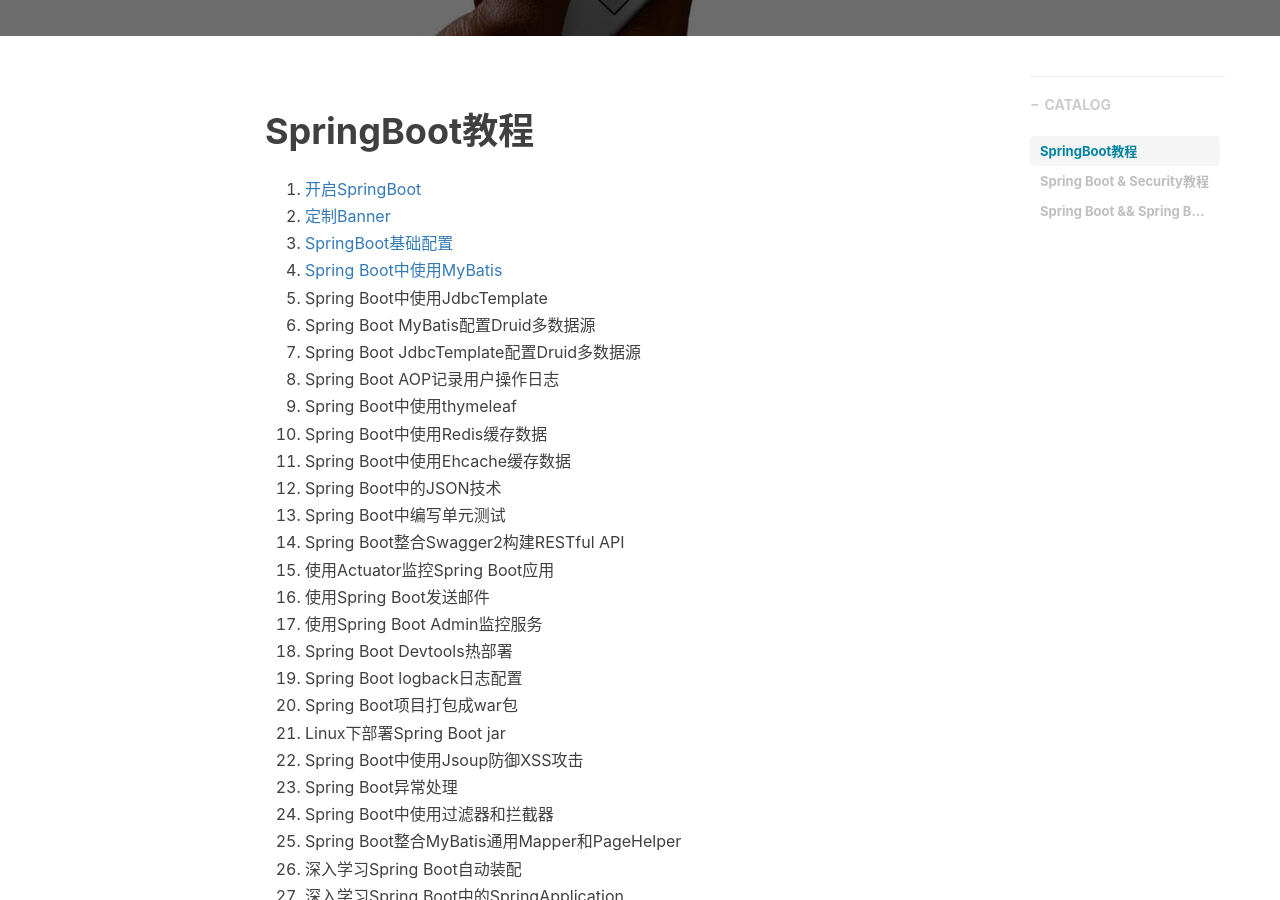
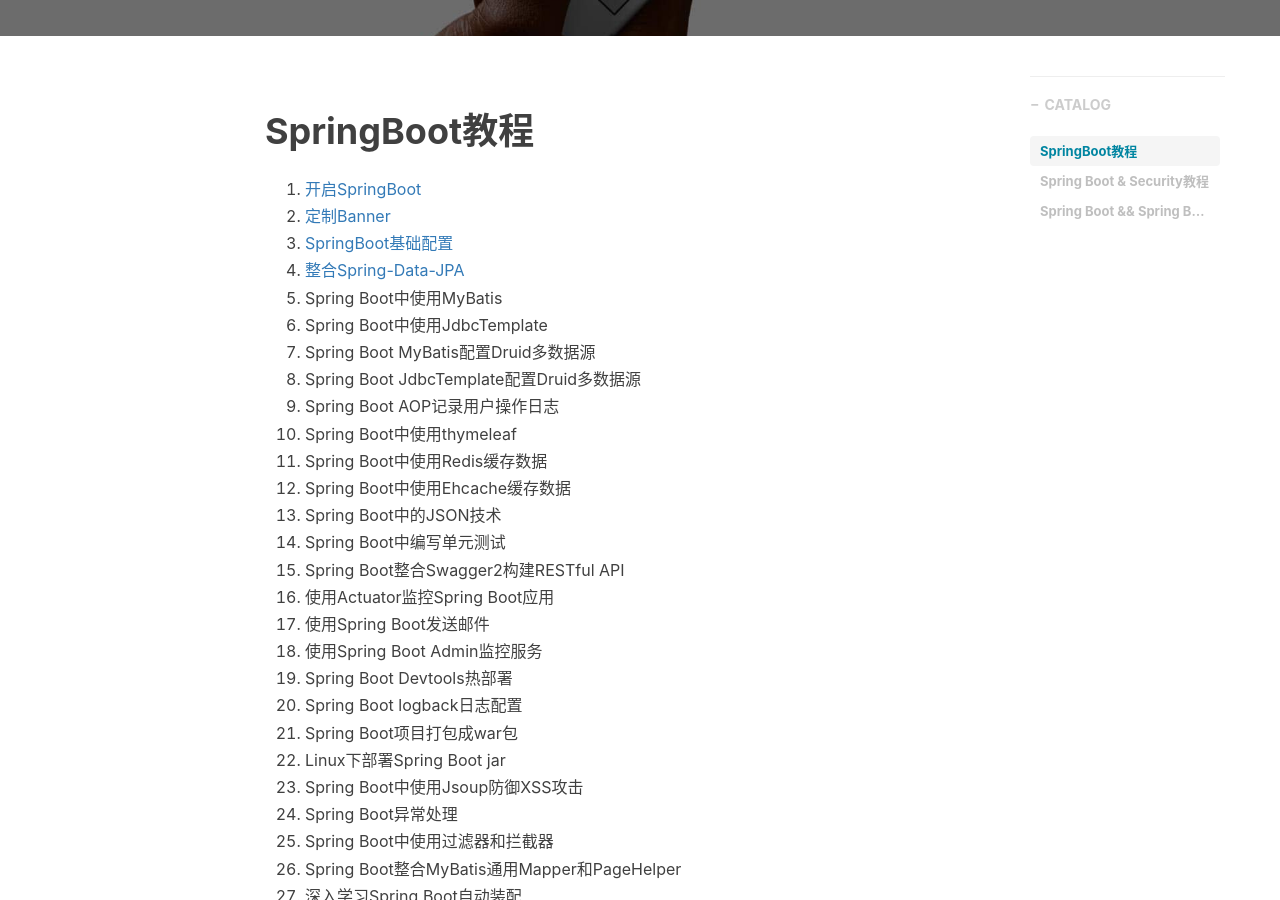
Before and after one commit to ChaoHappy/ChaoHappy.github.io, a Jekyll site: the page built from _posts/SpringBoot/SpringBoot教程/2222-02-22-SpringBoot2.0教程——目录.md, in a window 1280 px wide and 900 px high, scrolled down 421 px. Built offline with Jekyll 4.4.1, drawn with Linux system fonts in a browser that asks for light colours; nearby versions of some CDN libraries; comment, search, counter and statistics services are not loaded.

Commit message:
Update 2222-02-22-SpringBoot2.0教程——目录.md

```diff
--- a/_posts/SpringBoot/SpringBoot教程/2222-02-22-SpringBoot2.0教程——目录.md
+++ b/_posts/SpringBoot/SpringBoot教程/2222-02-22-SpringBoot2.0教程——目录.md
@@ -15,39 +15,40 @@
 1. [开启SpringBoot](https://chaohappy.github.io/2020/04/01/SpringBoot2.0%E6%95%99%E7%A8%8B-%E5%BC%80%E5%90%AFSpringBoot/ )
 2. [定制Banner](https://chaohappy.github.io/2020/04/07/SpringBoot2.0%E6%95%99%E7%A8%8B-%E5%AE%9A%E5%88%B6Banner/)
 3. [SpringBoot基础配置](https://chaohappy.github.io/2020/04/07/SpringBoot2.0%E6%95%99%E7%A8%8B-%E5%9F%BA%E7%A1%80%E9%85%8D%E7%BD%AE/ )
-4. [Spring Boot中使用MyBatis](https://chaohappy.github.io/2020/04/08/SpringBoot2.0%E6%95%99%E7%A8%8B-%E6%95%B4%E5%90%88Spring-Data-JPA/)
-5. Spring Boot中使用JdbcTemplate
-6. Spring Boot MyBatis配置Druid多数据源
-7. Spring Boot JdbcTemplate配置Druid多数据源
-8. Spring Boot AOP记录用户操作日志
-9. Spring Boot中使用thymeleaf
-10. Spring Boot中使用Redis缓存数据
-11. Spring Boot中使用Ehcache缓存数据
-12. Spring Boot中的JSON技术
-13. Spring Boot中编写单元测试
-14. Spring Boot整合Swagger2构建RESTful API
-15. 使用Actuator监控Spring Boot应用
-16. 使用Spring Boot发送邮件
-17. 使用Spring Boot Admin监控服务
-18. Spring Boot Devtools热部署
-19. Spring Boot logback日志配置
-20. Spring Boot项目打包成war包
-21. Linux下部署Spring Boot jar
-22. Spring Boot中使用Jsoup防御XSS攻击
-23. Spring Boot异常处理
-24. Spring Boot中使用过滤器和拦截器
-25. Spring Boot整合MyBatis通用Mapper和PageHelper
-26. 深入学习Spring Boot自动装配
-27. 深入学习Spring Boot中的SpringApplication
-28. Spring Boot配合Hibernate Validator参数校验
-29. 自定义Spring Boot 内容协商
-30. Spring Boot 中处理跨域
-31. Spring Boot 中的异步调用
-32. Spring Boot 整合Kafka
-33. Spring Boot整合Mongo DB
-34. Spring Boot 2.0 WebFlux编程
-35. Spring Boot WebFlux增删改查样例
-36. Spring Boot整合WebSocket
+4. [整合Spring-Data-JPA](https://chaohappy.github.io/2020/04/08/SpringBoot2.0%E6%95%99%E7%A8%8B-%E6%95%B4%E5%90%88Spring-Data-JPA/)
+5. Spring Boot中使用MyBatis
+6. Spring Boot中使用JdbcTemplate
+7. Spring Boot MyBatis配置Druid多数据源
+8. Spring Boot JdbcTemplate配置Druid多数据源
+9. Spring Boot AOP记录用户操作日志
+10. Spring Boot中使用thymeleaf
+11. Spring Boot中使用Redis缓存数据
+12. Spring Boot中使用Ehcache缓存数据
+13. Spring Boot中的JSON技术
+14. Spring Boot中编写单元测试
+15. Spring Boot整合Swagger2构建RESTful API
+16. 使用Actuator监控Spring Boot应用
+17. 使用Spring Boot发送邮件
+18. 使用Spring Boot Admin监控服务
+19. Spring Boot Devtools热部署
+20. Spring Boot logback日志配置
+21. Spring Boot项目打包成war包
+22. Linux下部署Spring Boot jar
+23. Spring Boot中使用Jsoup防御XSS攻击
+24. Spring Boot异常处理
+25. Spring Boot中使用过滤器和拦截器
+26. Spring Boot整合MyBatis通用Mapper和PageHelper
+27. 深入学习Spring Boot自动装配
+28. 深入学习Spring Boot中的SpringApplication
+29. Spring Boot配合Hibernate Validator参数校验
+30. 自定义Spring Boot 内容协商
+31. Spring Boot 中处理跨域
+32. Spring Boot 中的异步调用
+33. Spring Boot 整合Kafka
+34. Spring Boot整合Mongo DB
+35. Spring Boot 2.0 WebFlux编程
+36. Spring Boot WebFlux增删改查样例
+37. Spring Boot整合WebSocket
 
 # Spring Boot & Security教程
 
```
